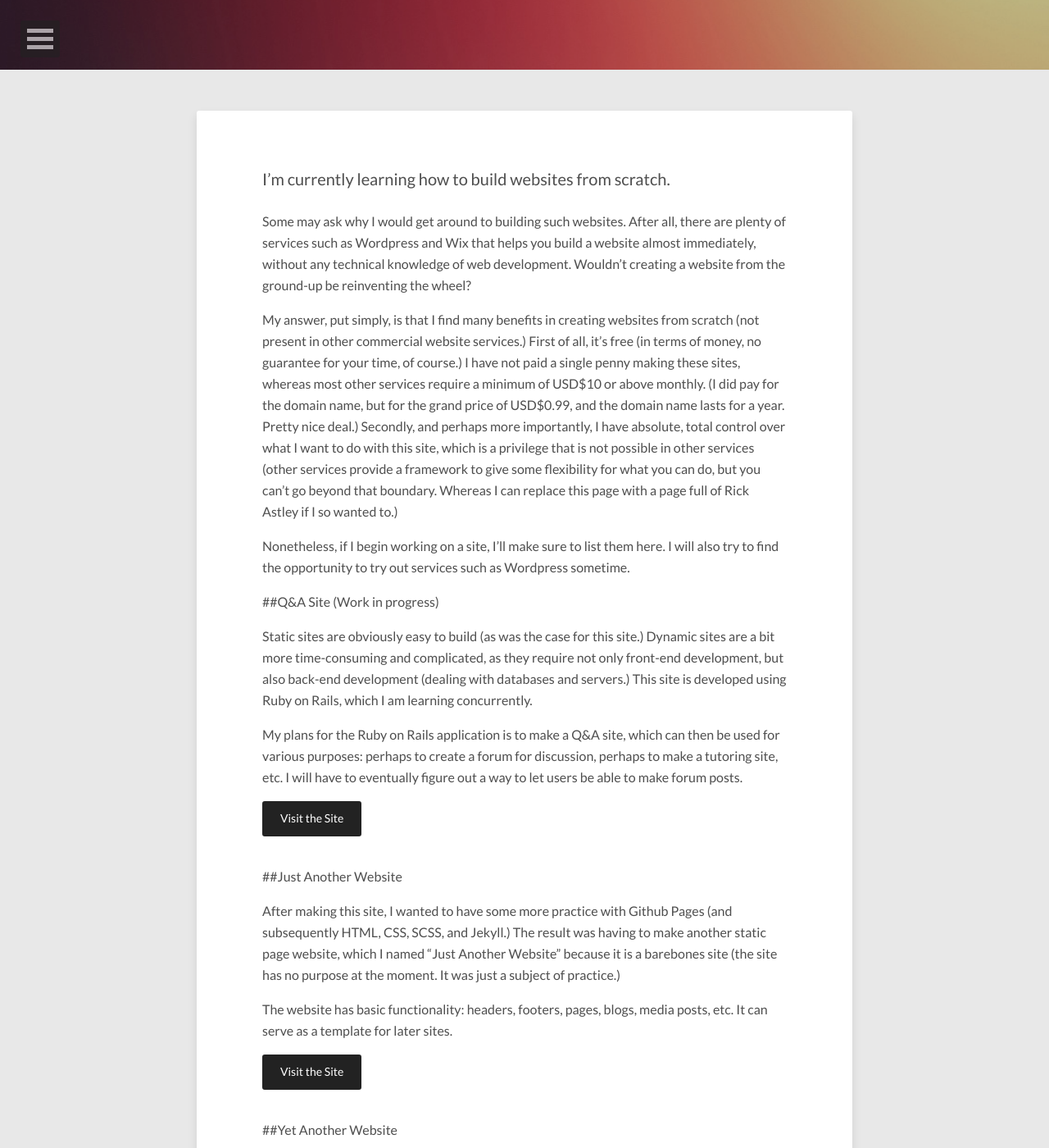
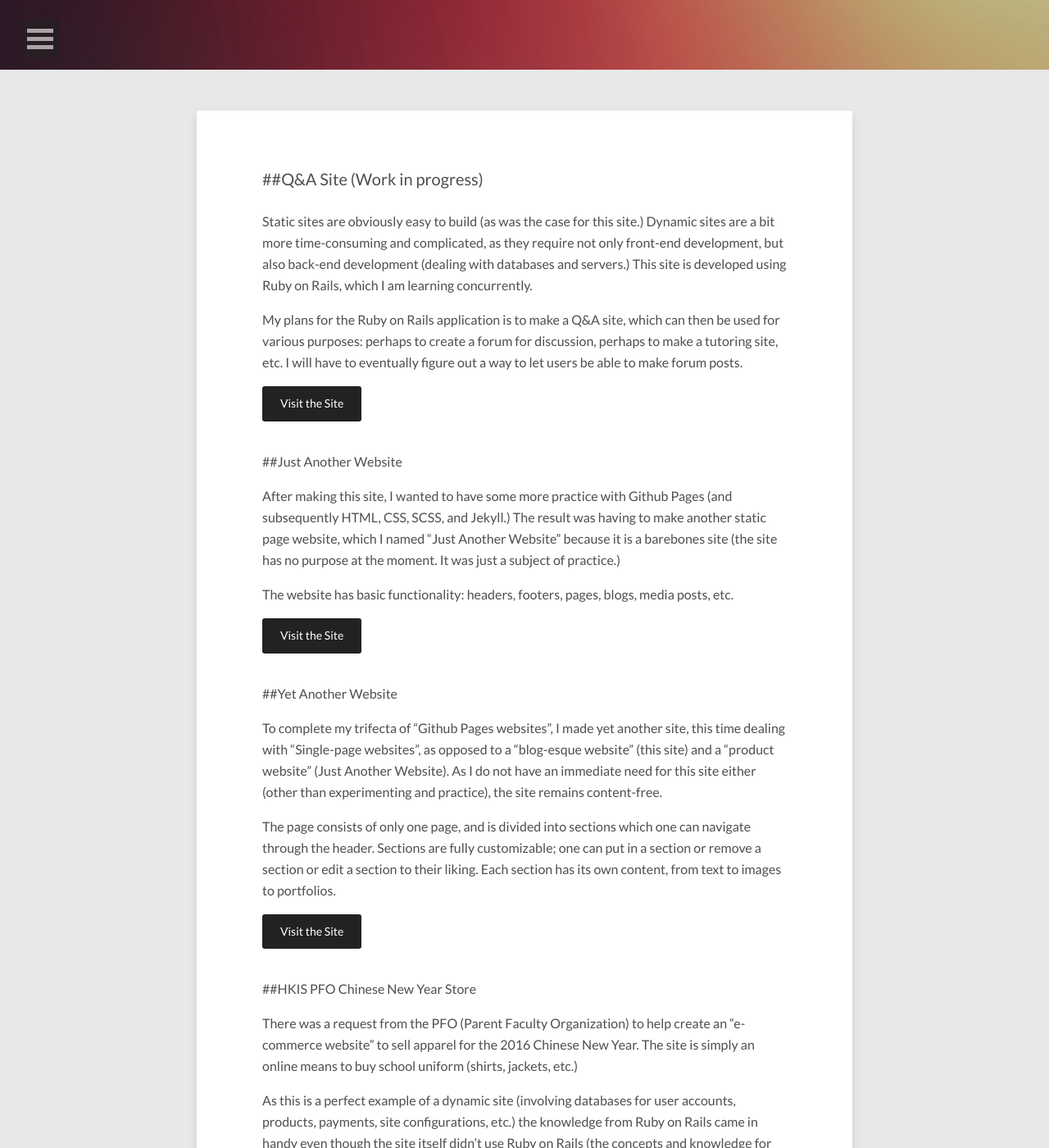
Before and after one commit to therladbsgh/therladbsgh.github.io, a Jekyll site: the page built from website/index.md, in a window 1280 px wide and 1400 px high, scrolled down 315 px. Shown: the whole window at 82% size. Built offline with Jekyll 4.4.1, drawn with Linux system fonts in a browser that asks for light colours; nearby versions of some CDN libraries; comment, search, counter and statistics services are not loaded; some of the changed text lies outside the part shown.

Commit message:
Update websites page information

```diff
--- a/website/index.md
+++ b/website/index.md
@@ -7,28 +7,6 @@ image:
 share: true
 comments: true
 ---
-
-I'm currently learning how to build websites from scratch.
-
-Some may ask why I would get around to building such websites. After all, there are
-plenty of services such as Wordpress and Wix that helps you build a website almost
-immediately, without any technical knowledge of web development. Wouldn't creating
-a website from the ground-up be reinventing the wheel?
-
-My answer, put simply, is that I find many benefits in creating websites from scratch
-(not present in other commercial website services.) First of all, it's free
-(in terms of money, no guarantee for your time, of course.) I have not paid a
-single penny making these sites, whereas most other services require a minimum of USD$10
-or above monthly. (I did pay for the domain name, but for the grand price
-of USD$0.99, and the domain name lasts for a year. Pretty nice deal.) Secondly, and
-perhaps more importantly, I have absolute, total control over what I want to do with this
-site, which is a privilege that is not possible in other services (other services provide
-a framework to give some flexibility for what you can do, but you can't go beyond
-that boundary. Whereas I can replace this page with a page full of Rick Astley if I
-so wanted to.)
-
-Nonetheless, if I begin working on a site, I'll make sure to list them here. I will also
-try to find the opportunity to try out services such as Wordpress sometime.
 
 ##Q&A Site (Work in progress)
 
@@ -52,8 +30,7 @@ subsequently HTML, CSS, SCSS, and Jekyll.) The result was having to make another
 page website, which I named "Just Another Website" because it is a barebones
 site (the site has no purpose at the moment. It was just a subject of practice.)
 
-The website has basic functionality: headers, footers, pages, blogs, media posts, etc. It
-can serve as a template for later sites.
+The website has basic functionality: headers, footers, pages, blogs, media posts, etc.
 
 <div markdown="0"><a href="http://therladbsgh.github.io/just-another-website" target="_blank" class="btn">Visit the Site</a></div>
 
```
Also changed, not shown: other parts of website/index.md (+2 -2 lines).
